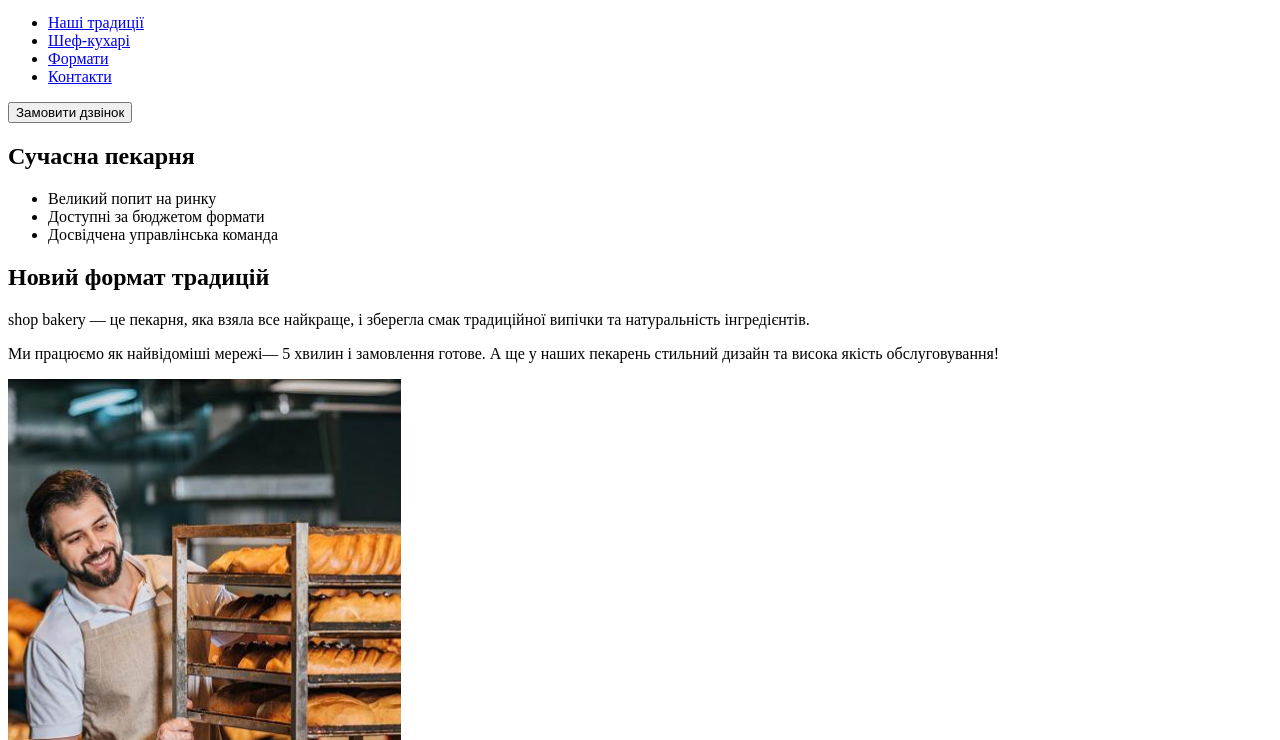
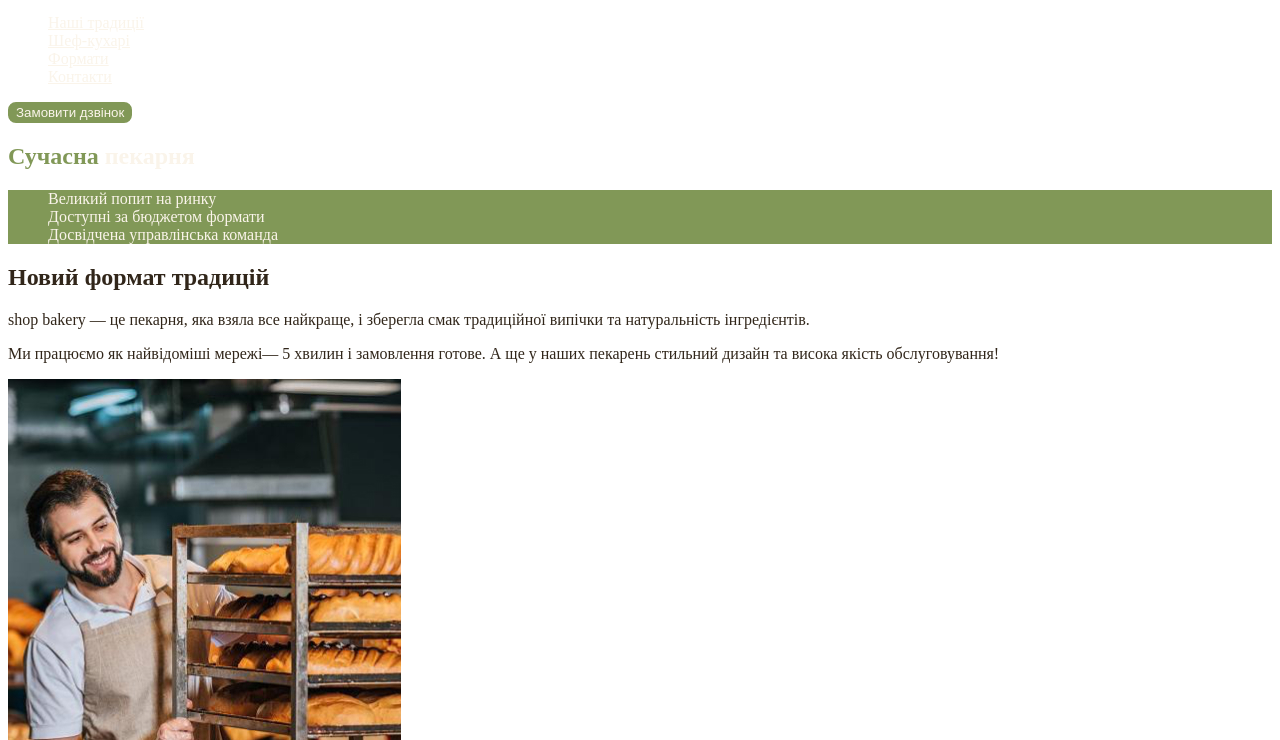
Before and after one commit to NastyaDudka/test, a plain HTML site: page index.html in a window 1280 px wide. Shown: the part 60-800 px from the top of the page. Drawn offline with Linux system fonts and the light colour scheme.

Commit message:
add styles.css and css variables

```diff
--- /dev/null
+++ b/css/styles.css
@@ -0,0 +1,56 @@
+:root {
+    --color-brand-dark: #465929;
+    --color-brand-light: #819857;
+    --color-primary-dark: #31261a;
+    --color-primary-light: #FAF4EA;
+}
+
+/* Base */
+body{
+    color: var(--color-primary-dark);
+}
+ul {
+    list-style-type: none;
+}
+
+/* button */
+.button {
+    color: #FAF4EA;
+    background-color: var(--color-brand-light);
+    border: 2px solid var(--color-brand-light);
+    border-radius: 8px;
+    cursor: pointer;
+}
+
+.button:hover {
+    color: var(--color-brand-dark);
+    background-color: transparent;
+}
+
+/* link */
+.link {
+    color: var(--color-primary-light)
+}
+
+.link:hover {
+    color: var(--color-brand-light);
+}
+
+/* hero section */
+.hero-title {
+    color: var(--color-primary-light)
+}
+
+.hero-title .accent {
+    color: var(--color-brand-light);
+}
+
+/* advantages section */
+.advantages-list {
+    color: var(--color-primary-light);
+    background-color: var(--color-brand-light);
+}
+
+.section-title .accent {
+    color: var(--color-brand-dark)
+}
--- a/index.html
+++ b/index.html
@@ -5,6 +5,8 @@
     <meta name="viewport" content="width=device-width, initial-scale=1.0" />
     <title>Сучасна пекарня</title>
   </head>
+
+  <link rel="stylesheet" href="./css/styles.css" />
   <body>
     <header>
       <nav>
@@ -12,25 +14,27 @@
           <img src="./images/logo.svg" alt="Логотип сучасної пекарні" />
         </a>
         <ul>
-          <li><a href="#traditions-section">Наші традиції</a></li>
-          <li><a href="#chef-cookers">Шеф-кухарі</a></li>
-          <li><a href="#formats-section">Формати</a></li>
-          <li><a href="#contacts-section">Контакти</a></li>
+          <li>
+            <a class="link" href="#traditions-section">Наші традиції</a>
+          </li>
+          <li><a class="link" href="#chef-cookers">Шеф-кухарі</a></li>
+          <li><a class="link" href="#formats-section">Формати</a></li>
+          <li><a class="link" href="#contacts-section">Контакти</a></li>
         </ul>
       </nav>
-      <button type="button">Замовити дзвінок</button>
+      <button class="button" type="button">Замовити дзвінок</button>
     </header>
     <main>
       <section>
-        <h1>Сучасна пекарня</h1>
+        <h1 class="hero-title"><span class="accent">Сучасна</span> пекарня</h1>
       </section>
       <section id="traditions-section">
-        <ul>
+        <ul class="advantages-list">
           <li>Великий попит на ринку</li>
           <li>Доступні за бюджетом формати</li>
           <li>Досвідчена управлінська команда</li>
         </ul>
-        <h2>Новий формат традицій</h2>
+        <h2 class="section-title">Новий формат традицій</h2>
         <p>
           <span>shop bakery</span> — це пекарня, яка взяла все найкраще, і
           зберегла смак традиційної випічки та натуральність інгредієнтів.
@@ -46,7 +50,9 @@
         />
       </section>
       <section id="chef-cookers">
-        <h2>Наші найкращі шеф-кухарі</h2>
+        <h2 class="section-title">
+          Наші найкращі <span class="accent">шеф-кухарі</span>
+        </h2>
         <ul>
           <li>
             <article>
@@ -70,7 +76,7 @@
         </ul>
       </section>
       <section id="formats-section">
-        <h2>Формати</h2>
+        <h2 class="section-title">Формати</h2>
         <ul>
           <li>
             <article>
@@ -90,7 +96,7 @@
         </ul>
       </section>
       <section id="contacts-section">
-        <h2>Приєднуйтесь до мережі пекарень</h2>
+        <h2 class="section-title">Приєднуйтесь до мережі пекарень</h2>
         <iframe
           src="https://www.google.com/maps/embed?pb=!1m18!1m12!1m3!1d2540.1636289098733!2d30.4912733!3d50.4566776!2m3!1f0!2f0!3f0!3m2!1i1024!2i768!4f13.1!3m3!1m2!1s0x40d4ce637c006b2d%3A0xaf86385f19996ff0!2z0YPQuy4g0KHQtdGH0LXQstGL0YUg0KHRgtGA0LXQu9GM0YbQvtCyLCA1NCwg0JrQuNC10LIsIDAyMDAw!5e0!3m2!1sru!2sua!4v1732206610172!5m2!1sru!2sua"
           width="603"
```
